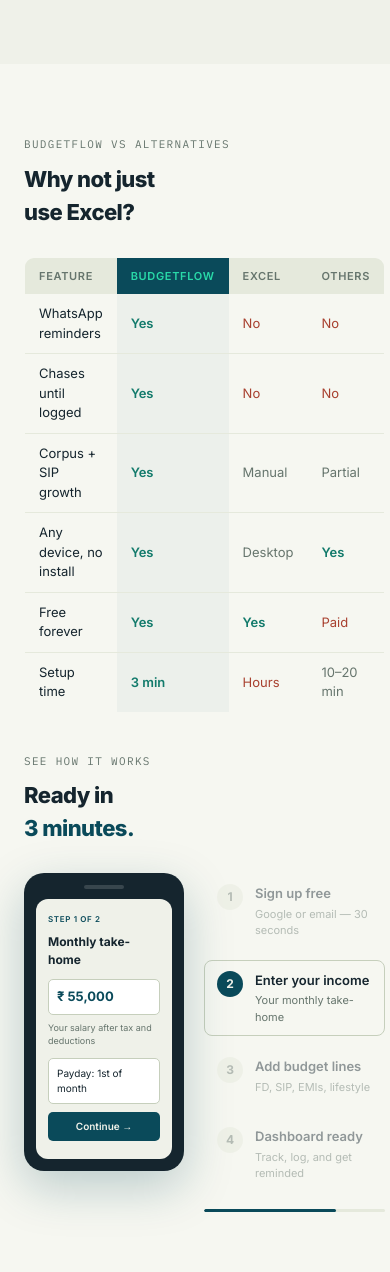
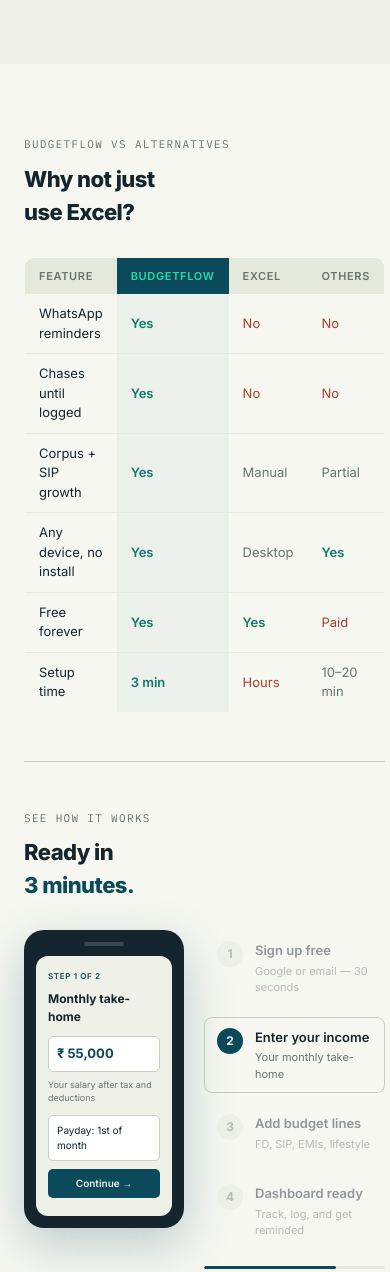
Before and after one commit to DataSpecialistStudio/budgetflow, a website: page index.html in a window 390 px wide. Shown: the part 5820-7092 px from the top of the page. Drawn offline with Linux system fonts and the light colour scheme.

```diff
--- a/index.html
+++ b/index.html
@@ -292,11 +292,16 @@
 .comp-two-col {
   display: grid;
   grid-template-columns: 1fr 1fr;
-  gap: 56px;
+  gap: 0;
   align-items: start;
 }
-.comp-left {}
-.comp-right {}
+.comp-left {
+  padding-right: 56px;
+  border-right: 1.5px solid #C6CFBC;
+}
+.comp-right {
+  padding-left: 56px;
+}
 .comp-table {
   width: 100%;
   border-collapse: collapse;
@@ -490,7 +495,9 @@
 }
 
 @media (max-width: 900px) {
-  .comp-two-col { grid-template-columns: 1fr; gap: 40px; }
+  .comp-two-col { grid-template-columns: 1fr; gap: 0; }
+  .comp-left { padding-right: 0; border-right: none; border-bottom: 1.5px solid #C6CFBC; padding-bottom: 48px; margin-bottom: 0; }
+  .comp-right { padding-left: 0; padding-top: 48px; }
   .comp-right .section-title { margin-bottom: 20px; }
 }
 
```
